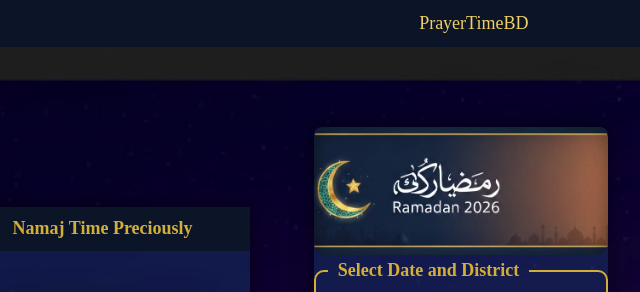
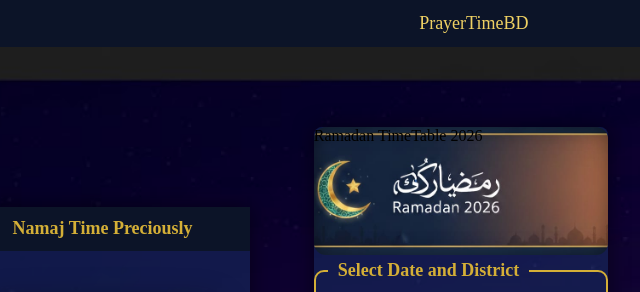
Before and after one commit to tanvir1811/Ramada-timetable-2026-bd, a plain HTML site: page index.html in a window 1280 px wide. Shown: the top 292 px of the page, 179-819 px from the left. Drawn offline with Linux system fonts and the light colour scheme.

Commit message:
Update index.html

```diff
--- a/index.html
+++ b/index.html
@@ -30,7 +30,7 @@
 
         <div id="body" class="body">
 
-     <div id="banner"></div>
+     <div id="banner">Ramadan TimeTable 2026</div>
 
      <fieldset class="feild" for="f1">
         <legend id="f1" class="legend"> Select Date and District</legend>
```
